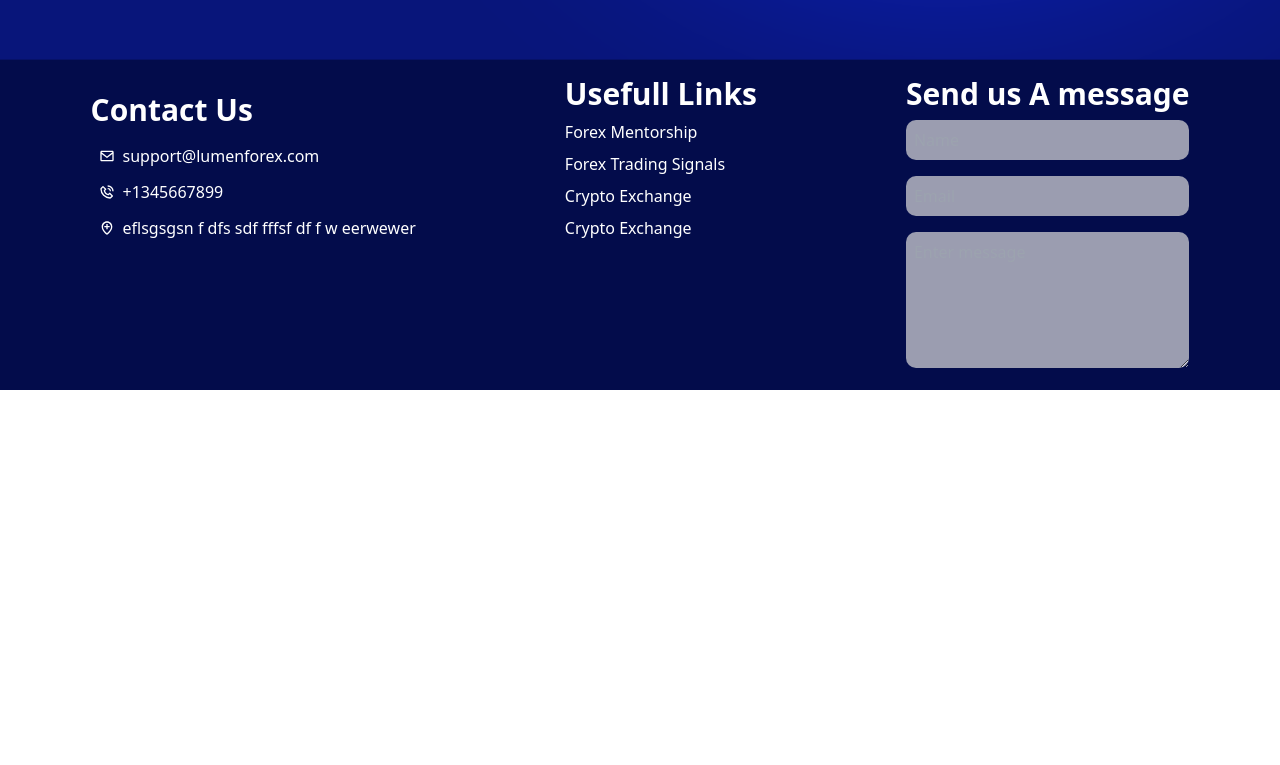
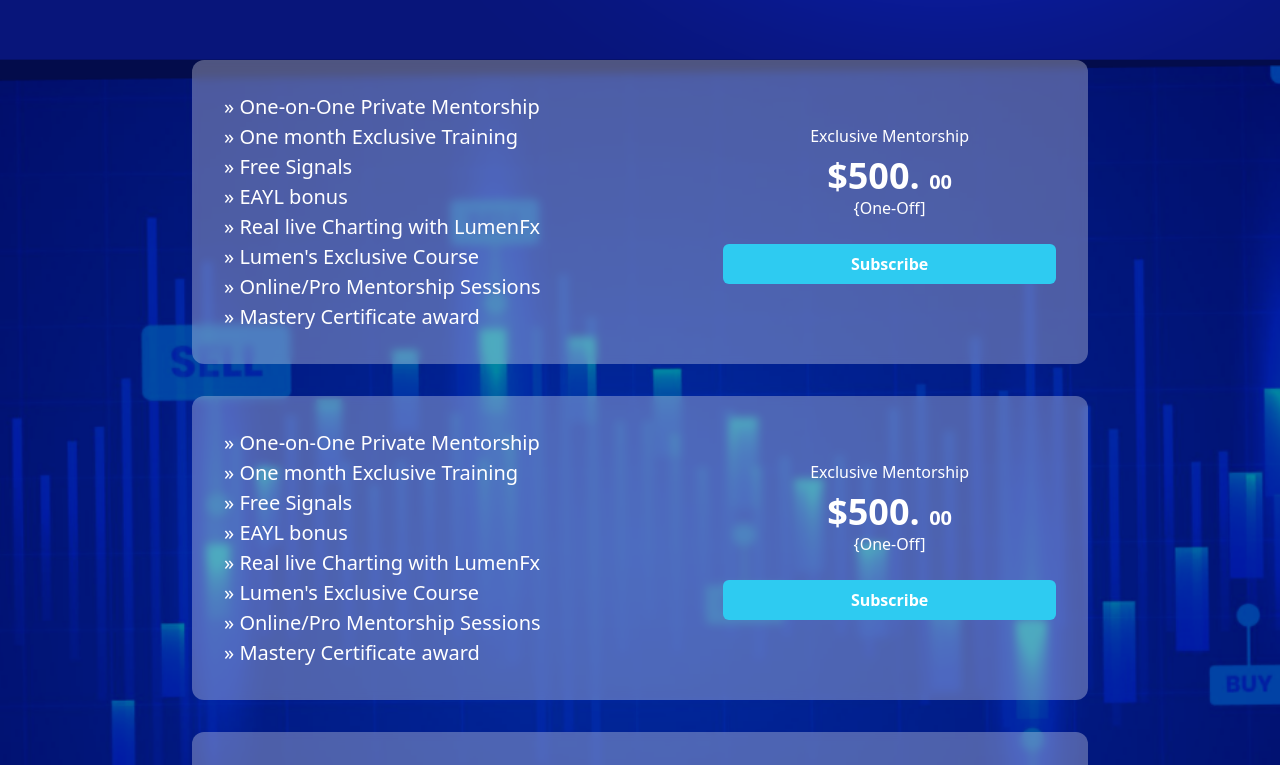
Before and after one commit to Nanocodes-Programming/forex-bang-frontend, a React (Create React App) app: page /mentorship in a window 1280 px wide. Shown: the part 740-1505 px from the top of the page. Before the commit the page ends 1130 px from the top, so only its background shows below. Built offline with nearby package versions, Linux system fonts and the light colour scheme.

Commit message:
fefat:cardjsx added with contents

```diff
--- a/src/components/Card.jsx
+++ b/src/components/Card.jsx
@@ -0,0 +1,31 @@
+import React from "react";
+
+const Card = () => {
+  const oneof = "{One-Off]";
+  return (
+    <div className="flex items-center justify-between w-[70%] m-auto p-[2rem] text-white bg-white/30 backdrop-blur-sm hover:scale-[1.1] cursor-pointer hover:border-[#030C4B] hover:border-4 card_content rounded-[12px] mb-[2rem]">
+      <ul className="text-[20px]">
+        <li>» One-on-One Private Mentorship</li>
+        <li>» One month Exclusive Training</li>
+        <li>» Free Signals</li>
+        <li>» EAYL bonus</li>
+        <li>» Real live Charting with LumenFx</li>
+        <li>» Lumen's Exclusive Course</li>
+        <li>» Online/Pro Mentorship Sessions</li>
+        <li>» Mastery Certificate award</li>
+      </ul>
+      <div className="basis-[40%] text-center">
+        <p>Exclusive Mentorship</p>
+        <h2 className="font-bold text-4xl mt-[0.5rem]">
+          $500. <span className="text-xl">00</span>
+        </h2>
+        <p className="mb-[0.5rem]">{oneof}</p>
+        <button className="w-full mx-auto my-[1rem] rounded-md text-white font-bold py-[0.5rem] bg-[#2ECBF1] hover:bg-[#2ECBF1] hover:text-[#030C4B]">
+          Subscribe
+        </button>
+      </div>
+    </div>
+  );
+};
+
+export default Card;
--- a/src/pages/Mentor.jsx
+++ b/src/pages/Mentor.jsx
@@ -1,6 +1,7 @@
 import Layout from "../components/Layout";
 import Wrapper from "../components/Wrapper";
-import chart from '../assets/img/chart3-svgrepo-com 1.png'
+import chart from "../assets/img/chart3-svgrepo-com 1.png";
+import Card from "../components/Card";
 
 const Mentor = () => {
   return (
@@ -19,6 +20,11 @@
         {/* home wrapper */}
         {/* services starts here */}
       </Wrapper>
+      <div className="min-h-[580px] bg-[url('/src/assets/img/forexbg.png')]   bg-cover bg-center">
+        <Card />
+        <Card />
+        <Card />
+      </div>
     </Layout>
   );
 };
```
